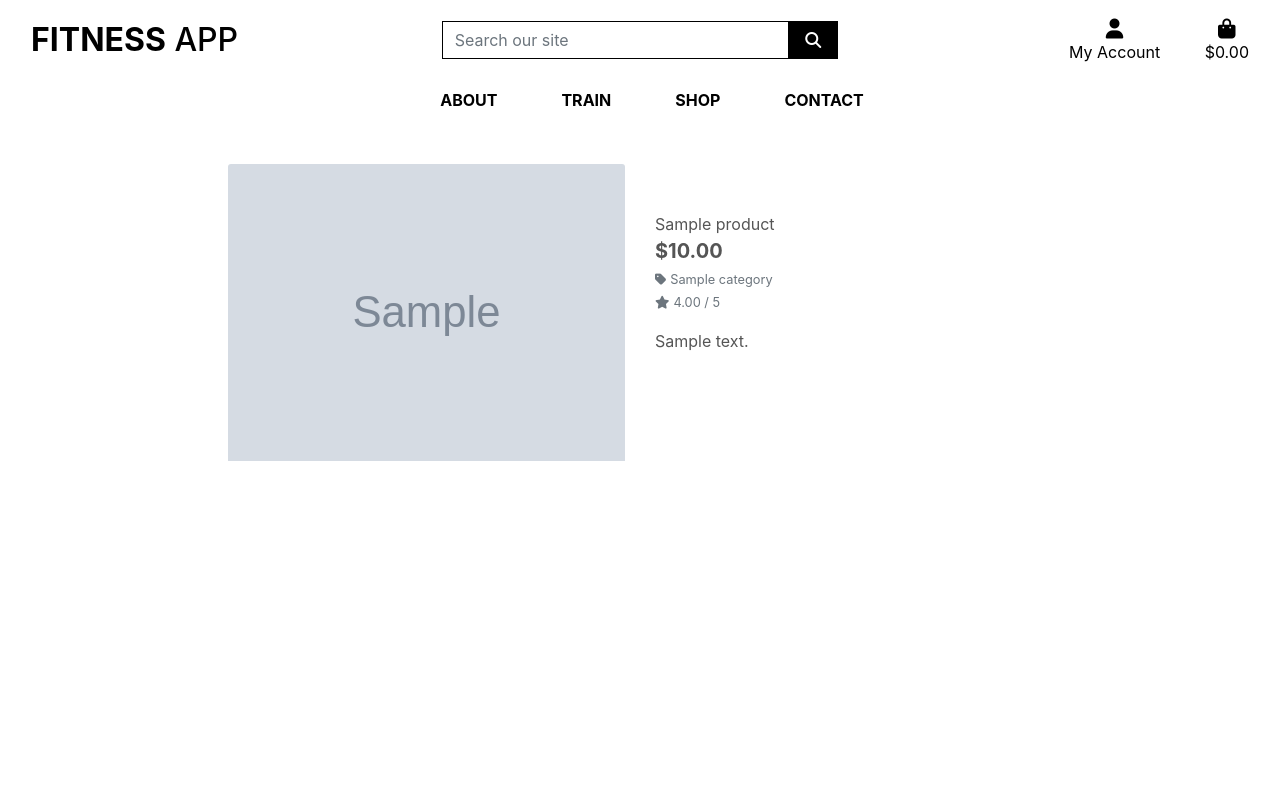
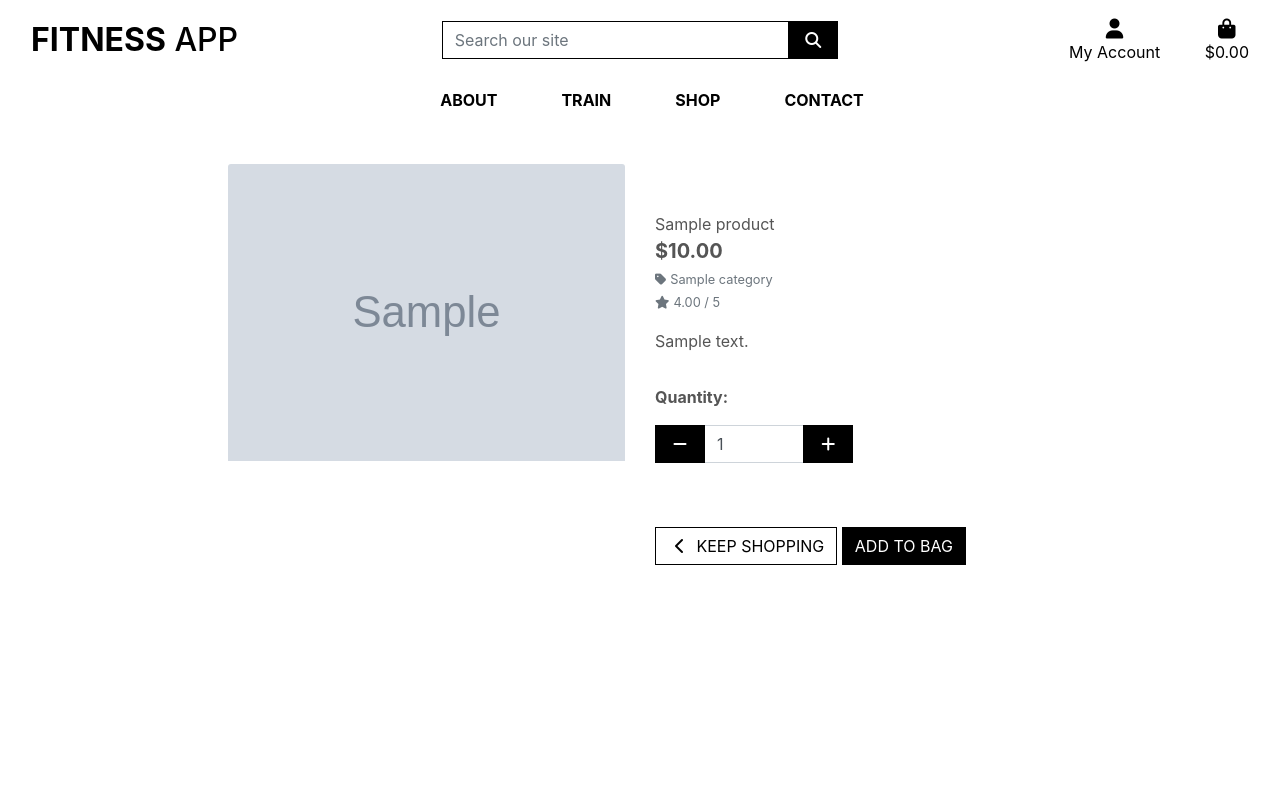
Before and after one commit to Code-Institute-Submissions/dhruv2102-MS4_marResub, a Django app: page /products/1/ in a window 1280 px wide. Run offline with Django 3.2, Linux system fonts and the light colour scheme; tables that the repository leaves empty hold one stand-in row (values such as "Sample post"); grey boxes marked "Sample" are stand-in pictures; some libraries are stand-ins or nearby versions.

Commit message:
Updated product detail template

```diff
--- a/products/templates/products/product_detail.html
+++ b/products/templates/products/product_detail.html
@@ -43,9 +43,51 @@
                     {% endif %}
 
                     <p class="mt-3">{{ product.description }}</p>
+                    <form class="form" action="" method="POST">
+                        {% csrf_token %}
+                        <div class="form-row">
+                            <div class="col-12">
+                                <p class="mt-3"><strong>Quantity:</strong></p>
+                                <div class="form-group w-50">
+                                    <div class="input-group input-group-{{ product.id }}">
+                                        <div class="input-group-prepend">
+                                            <button class="decrement-qty btn btn-black rounded-0 decrement-qty_{{ product.id }}"
+                                                data-item_id="{{ product.id }}">
+                                                <span class="icon">
+                                                    <i class="fas fa-minus"></i>
+                                                </span>
+                                            </button>
+                                        </div>
+                                        <input class="form-control qty_input id_qty_{{ product.id }}" type="number"
+                                            name="quantity" value="1" min="1" max="99"
+                                            data-item_id="{{ product.id }}">
+                                        <div class="input-group-append">
+                                            <button class="increment-qty btn btn-black rounded-0 increment-qty_{{ product.id }}"
+                                                data-item_id="{{ product.id }}">
+                                                <span class="icon">
+                                                    <i class="fas fa-plus"></i>
+                                                </span>
+                                            </button>
+                                        </div>
+                                    </div>
+                                </div>
+                            </div>
+
+                            <div class="col{% if s %}-12 mt-2{% endif %}">
+                                <a href="{% url 'products' %}" class="btn btn-outline-black rounded-0 mt-5">
+                                    <span class="icon">
+                                        <i class="fas fa-chevron-left"></i>
+                                    </span>
+                                    <span class="text-uppercase">Keep Shopping</span>
+                                </a>
+                                <input type="submit" class="btn btn-black rounded-0 text-uppercase mt-5" value="Add to Bag">
+                            </div>
+                            <input type="hidden" name="redirect_url" value="{{ request.path }}">
+
+                        </div>
+                    </form>
                 </div>
             </div>
-
         </div>
     </div>
 
```
